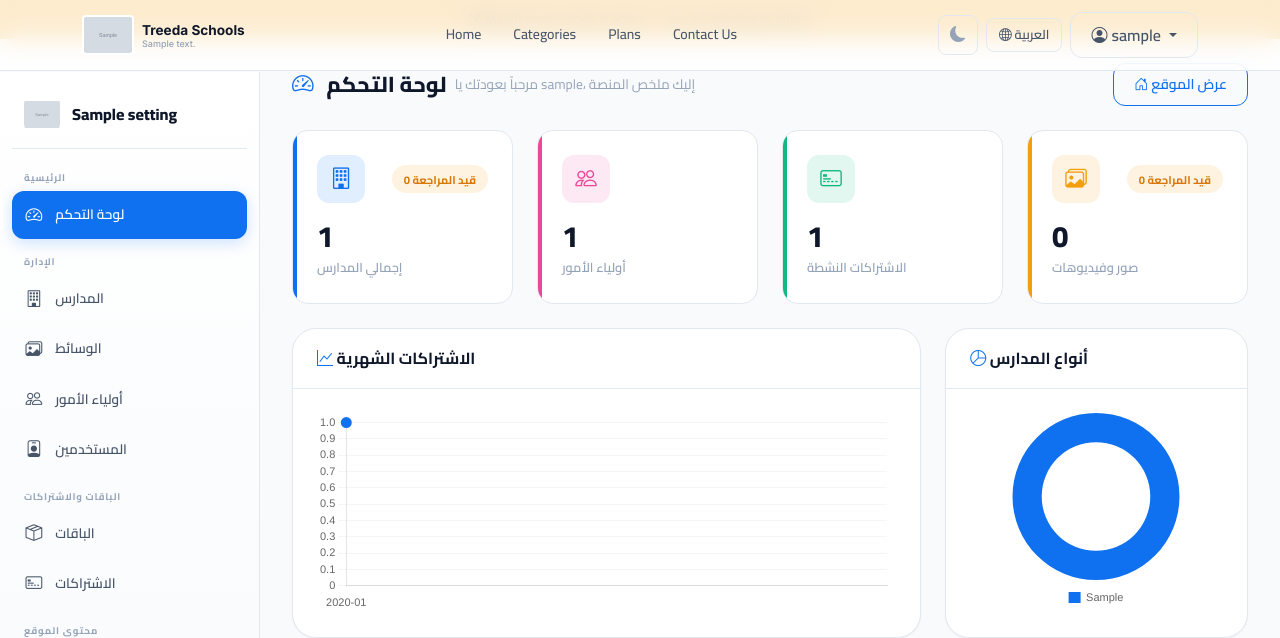
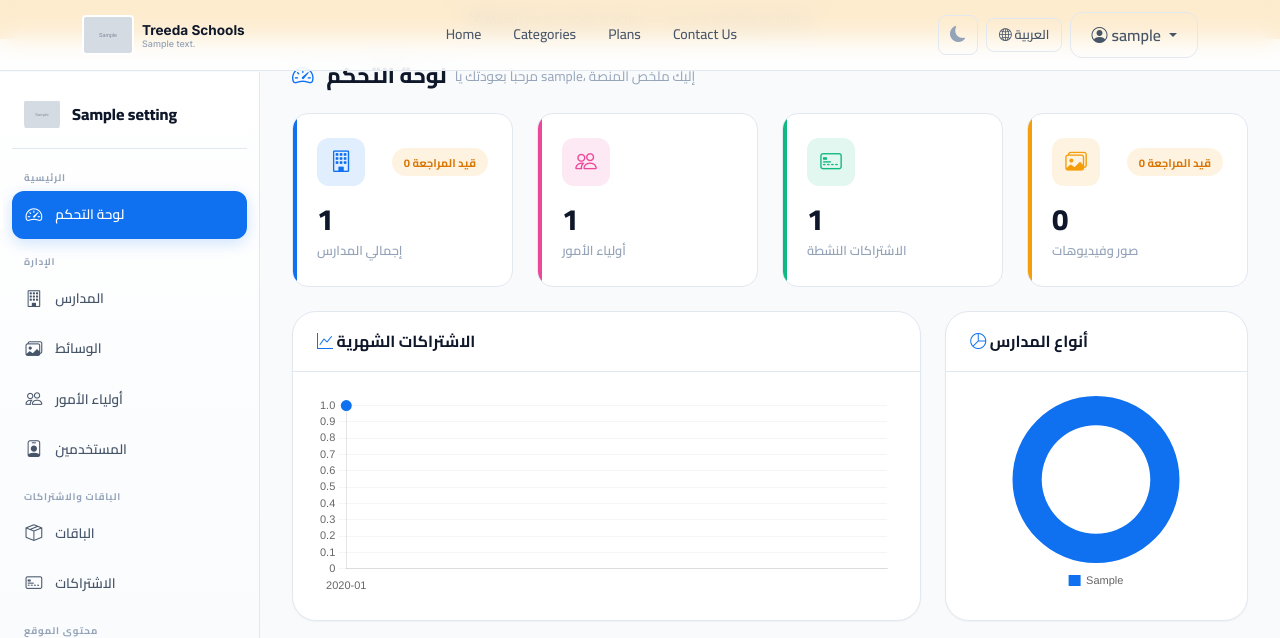
Before and after one commit to Mohammed-hani69/treeda-schools, a Flask app: page /admin/ in a window 1280 px wide. Shown: the top 638 px of the page. Run offline with Flask 3, Linux system fonts and the light colour scheme; a user stored in the database is signed in; tables that the repository leaves empty hold one stand-in row (values such as "Sample post"); grey boxes marked "Sample" are stand-in pictures; some libraries are stand-ins or nearby versions.

Commit message:
second commit-30

```diff
--- a/app/templates/admin/dashboard.html
+++ b/app/templates/admin/dashboard.html
@@ -9,7 +9,6 @@
                 <h4><i class="bi bi-speedometer2"></i> لوحة التحكم</h4>
                 <p>مرحباً بعودتك يا {{ current_user.username }}، إليك ملخص المنصة</p>
             </div>
-            <a href="{{ url_for('main.index') }}" class="btn btn-outline-primary btn-sm"><i class="bi bi-house-door"></i> عرض الموقع</a>
         </div>
 
         <div class="row g-4 mb-4">
```
